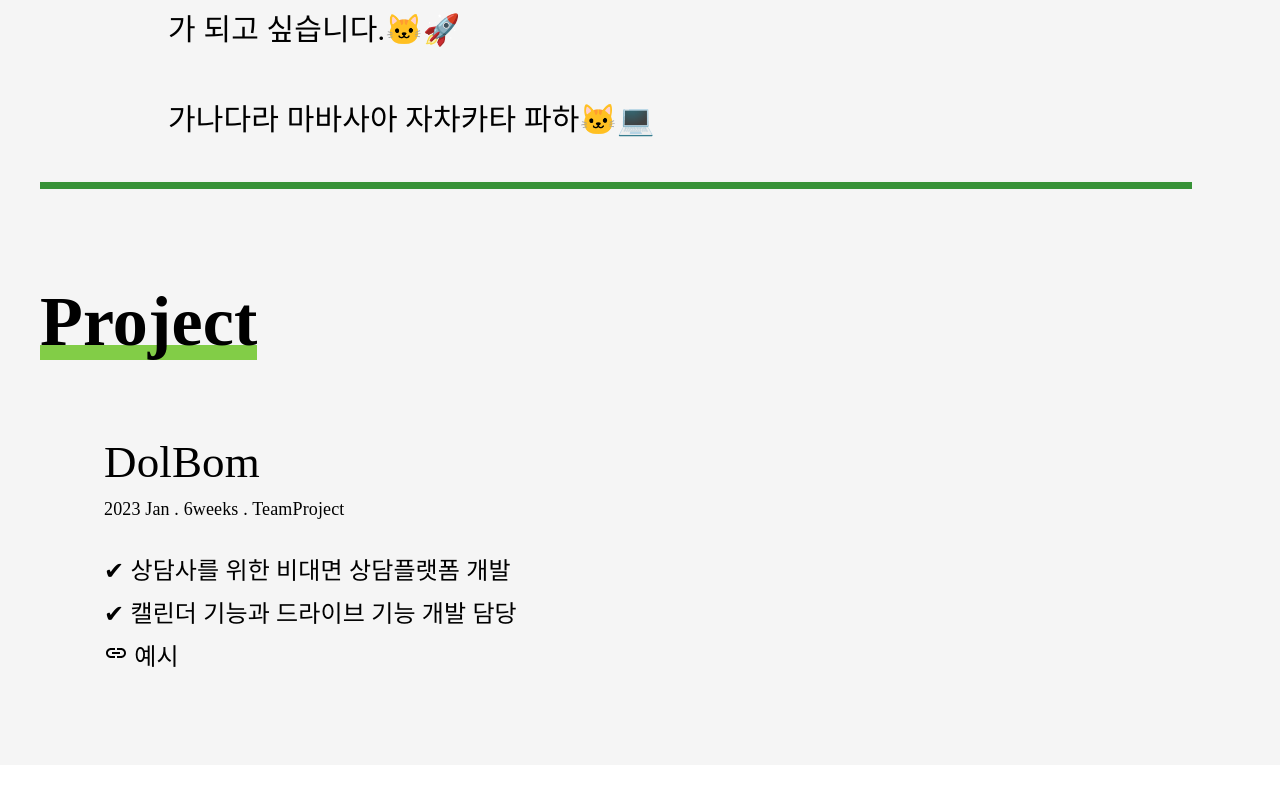
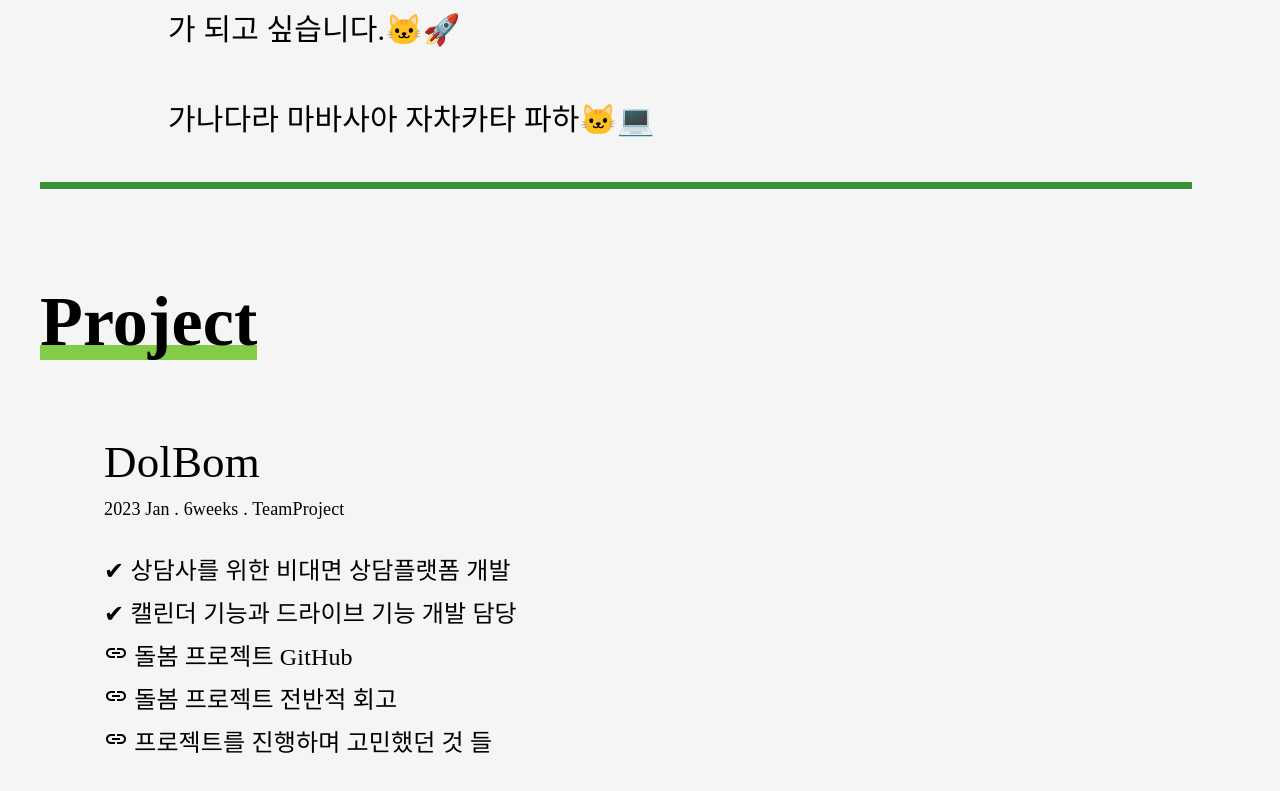
Before and after one commit to dailybetter/GSAP_practice, a React (Vite) app in the folder gsap_practice/: page / in a window 1280 px wide. Shown: the part 1118-1909 px from the top of the page. Before the commit the page ends 1883 px from the top, so only its background shows below. Built offline with nearby package versions, Linux system fonts and the light colour scheme; a web font is replaced by a local one.

Commit message:
Links Component를 Span에 a 태그를 넣어서 잉여 margin을 없애볼까 고민중

```diff
--- a/gsap_practice/src/components/body/contents/Projects/DolBom.tsx
+++ b/gsap_practice/src/components/body/contents/Projects/DolBom.tsx
@@ -1,5 +1,6 @@
 import * as Styled from '../../styled';
 import { Links } from '../../common/Links';
+import GitHubIcon from '@mui/icons-material/GitHub';
 export const DolBom = () => {
   return (
     <>
@@ -9,8 +10,16 @@ export const DolBom = () => {
         <Styled.CardExPlain>✔ 상담사를 위한 비대면 상담플랫폼 개발</Styled.CardExPlain>
         <Styled.CardExPlain>✔ 캘린더 기능과 드라이브 기능 개발 담당</Styled.CardExPlain>
         <Links
-          text="예시"
+          text="돌봄 프로젝트 GitHub"
+          href="https://github.com/dailybetter/DOLBOMpjt"
+        />
+        <Links
+          text="돌봄 프로젝트 전반적 회고 "
           href="https://dailybetter.github.io/retrospective/projectRet/"
+        />
+        <Links
+          text="프로젝트를 진행하며 고민했던 것 들 "
+          href="https://dailybetter.github.io/retrospective/pjtRet/"
         />
       </Styled.CardExplainContainer>
     </>
```
